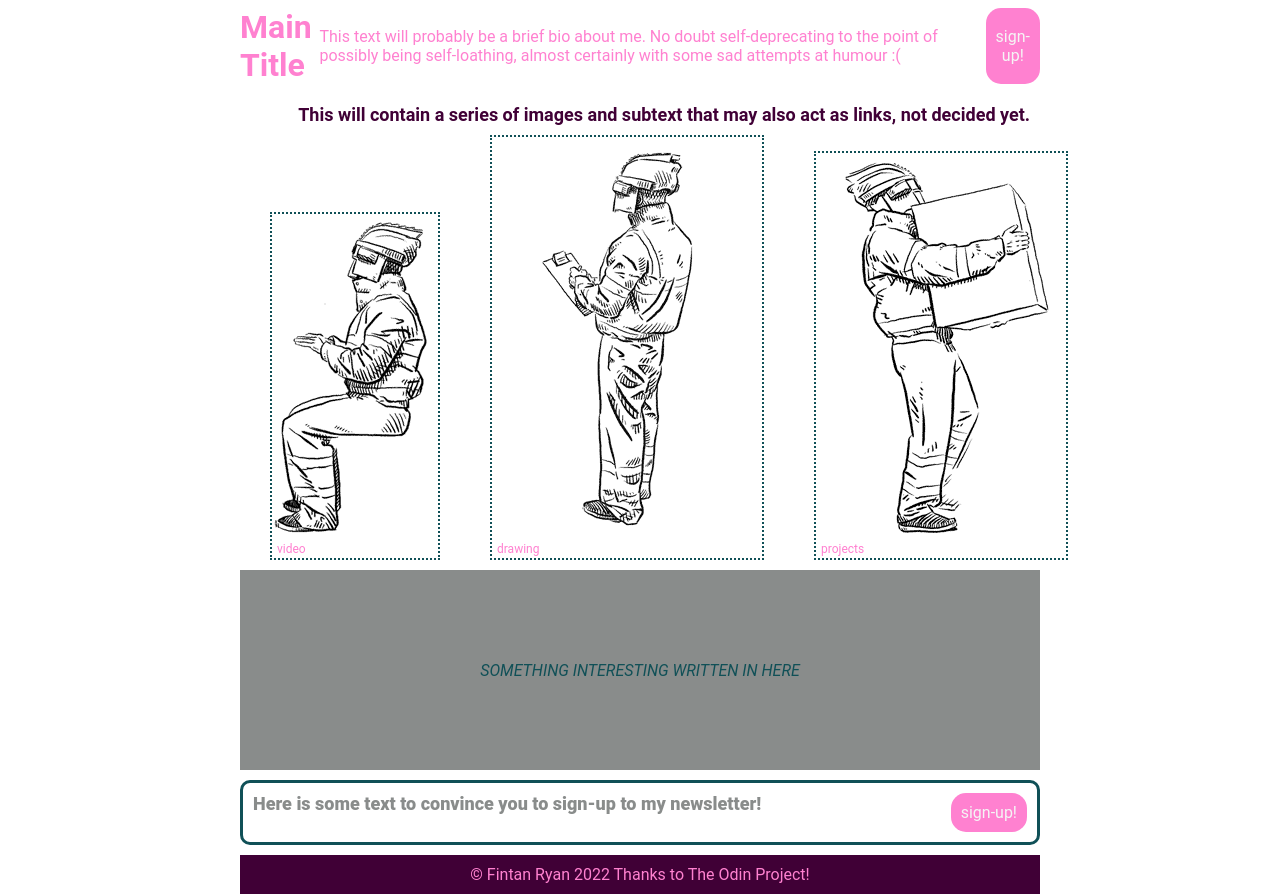
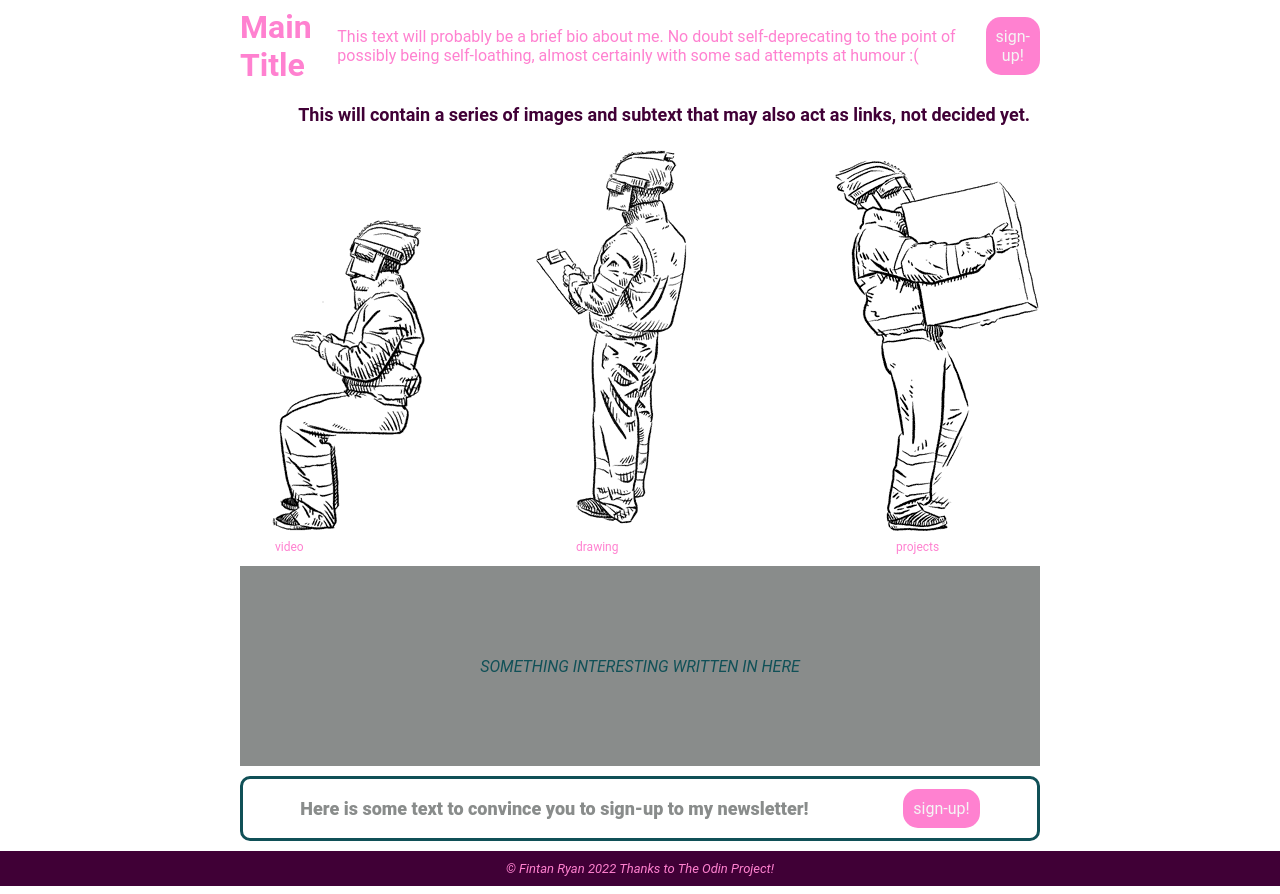
Before and after one commit to fintonius/landing-page, a plain HTML site: page index.html in a window 1280 px wide. Shown: the part 1060-1954 px from the top of the page. Drawn offline with Linux system fonts and the light colour scheme.

Commit message:
align subtext text with gifs and add copyright info to footer

```diff
--- a/style.css
+++ b/style.css
@@ -29,7 +29,7 @@ body {
 	height: 100vh;
 }
 
-header, .image-section, .quote, .newsletter, footer {
+header, .image-section, .quote, .newsletter {
 	display: flex;
 	flex-wrap: wrap;
 	justify-content: center;
@@ -56,7 +56,6 @@ button {
 	header {
 		justify-content: space-between;
 		flex: 0;
-		/* background-color: #2b0325; */
 		padding: 10px;
 
 	}
@@ -70,7 +69,7 @@ button {
 
 	.site-name {
 		display: flex;
-		justify-content: flex-start;
+		justify-content: space-around;
 		padding-left: 10px;
 		flex: 1;
 		color: #FF81D0;
@@ -110,6 +109,8 @@ button {
 	.main-text {
 		display: flex;
 		flex-direction: row;
+		justify-content: space-around;
+		align-items: center;
 		flex: 1;
 		max-width: 800px;
 		height: 100%;
@@ -117,7 +118,7 @@ button {
 	}
 
 	.main-text p {
-		align-self: center;
+		padding-left: 20px;
 	}
 
 
@@ -129,7 +130,6 @@ button {
 		flex-direction: column;
 		align-items: flex-end;
 		justify-content: flex-end;
-		background-color: white;
 		color: #400036;
 	}
 
@@ -155,7 +155,6 @@ button {
 
 	.image-subtext {
 		margin-top: 10px;
-		border: #105057 dotted 2px;
 		display: flex;
 		flex-direction: column;
 		width: 100%;
@@ -169,6 +168,14 @@ button {
 		flex: 0;
 		justify-content: center;
 		margin: 5px 5px 2px 5px;
+	}
+
+	.image-subtext .drawing {
+		margin-left: 90px;
+	}
+
+	.image-subtext .projects {
+		margin-left: 90px;
 	}
 
 
@@ -199,7 +206,8 @@ button {
 	.newsletter-content {
 		display: flex;
 		flex: 1;
-		justify-content: space-between;
+		justify-content: space-around;
+		align-items: center;
 		color: #898C8B;
 		font-weight: 900;
 		font-size: large;
@@ -211,5 +219,12 @@ button {
 		flex: 0 0 auto;
 		background-color: #400036;
 		color: #FF81D0;
+		font-size: small;
+		font-style: oblique;
 		width: 100vw;
+		display: flex;
+		flex-wrap: wrap;
+		justify-content: center;
+		align-items: center;
+		padding: 10px;
 	}
```
